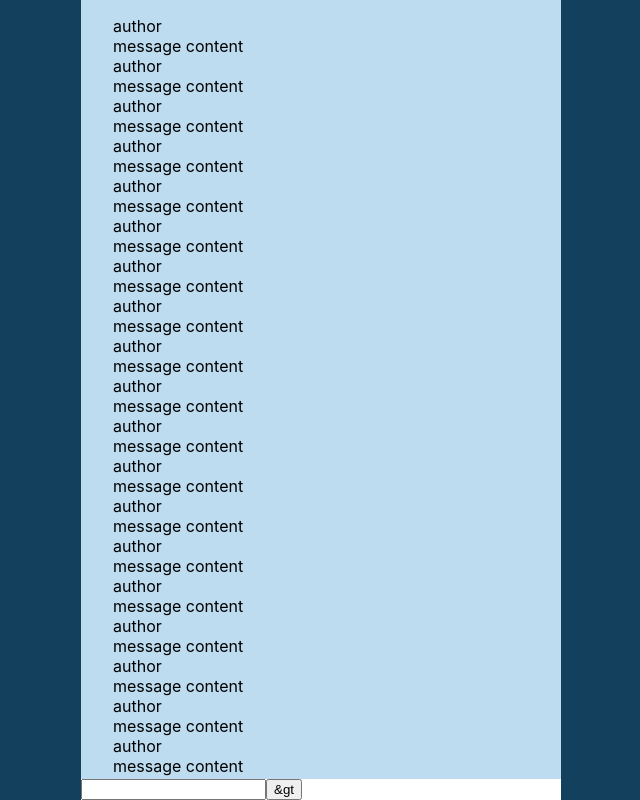
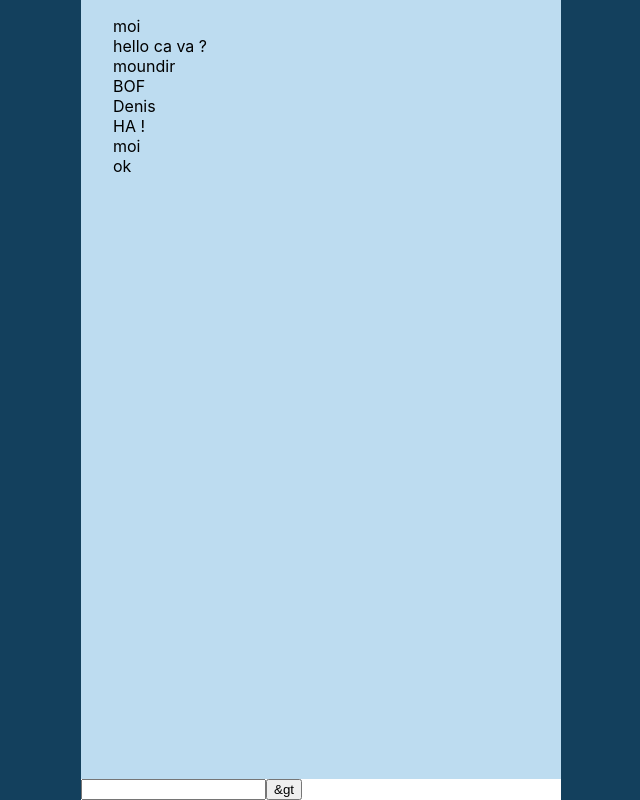
Before and after one commit to VinceBmmrt/react-redux-chat-sandbox, a React (Vite) app: page / in a window 1280 px wide. Shown: the whole page, without its empty margins (319-959 px from the left). Built offline with nearby package versions, Linux system fonts and the light colour scheme.

Commit message:
récup data depuis redux + Message Props

```diff
--- a/src/components/Message/Message.tsx
+++ b/src/components/Message/Message.tsx
@@ -1,8 +1,13 @@
-function Message() {
+type MessageProps = {
+  author: string;
+  content: string;
+};
+
+function Message({ author, content }: MessageProps) {
   return (
     <div className="message">
-      <div className="message__author">author</div>
-      <div className="message_content">message content</div>
+      <div className="message__author">{author}</div>
+      <div className="message_content"> {content}</div>
     </div>
   );
 }
--- a/src/components/MessageList/MessageList.tsx
+++ b/src/components/MessageList/MessageList.tsx
@@ -1,12 +1,20 @@
-import { v4 as uuidv4 } from 'uuid';
+import { useAppSelector } from '../../hooks/redux';
 import Message from '../Message/Message';
 import './MessageList.scss';
 
 function MessageList() {
+  // Depuis mon store redux, je vais récupérer la liste des messages
+  // Je récupère la donnée ET je m'abonne à ses modifications
+  const messages = useAppSelector((state) => state.chat.messages);
+
   return (
     <div className="message-list">
-      {Array.from({ length: 50 }).map(() => (
-        <Message key={uuidv4()} />
+      {messages.map((message) => (
+        <Message
+          key={message.id}
+          author={message.author}
+          content={message.content}
+        />
       ))}
     </div>
   );
```
